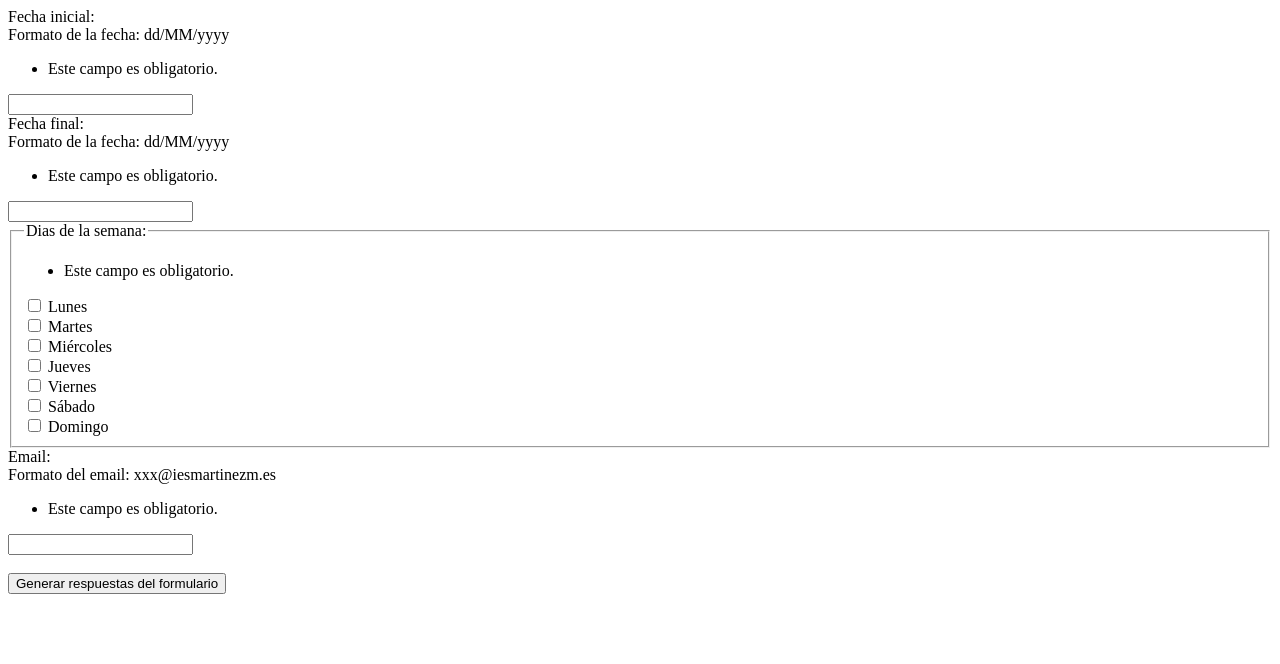
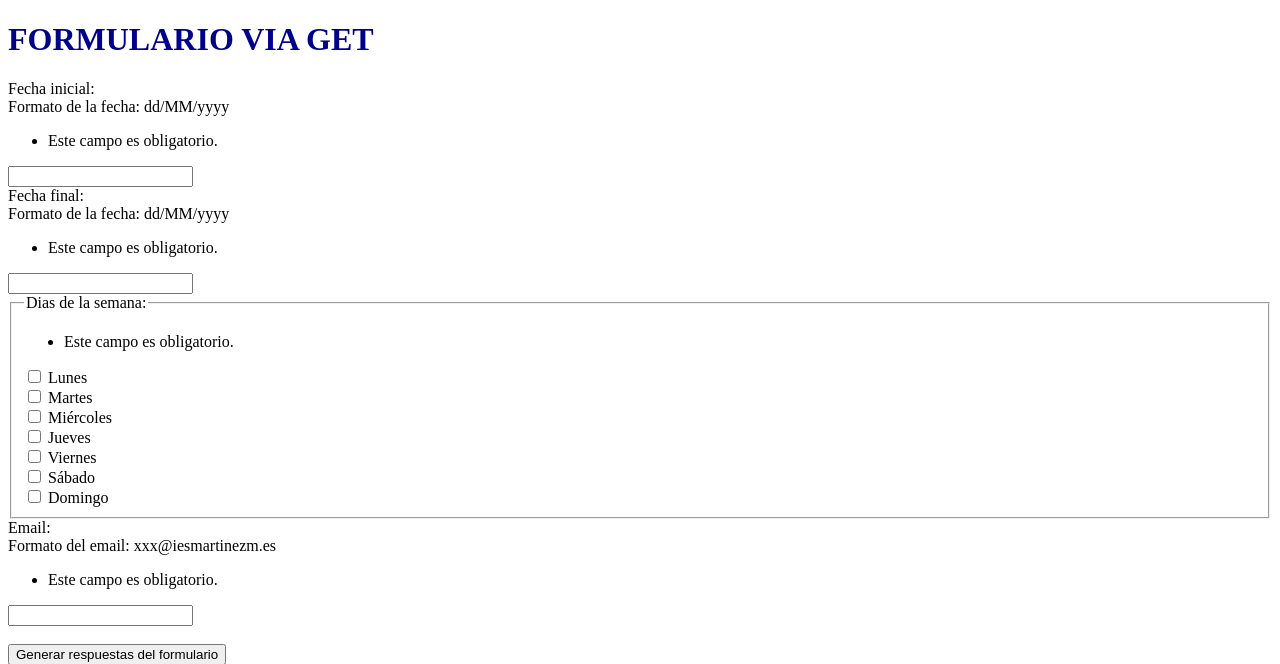
Before and after one commit to mariamarcub/Formulario, a Django app: page /appForm/formulario/ in a window 1280 px wide. Shown: the top 664 px of the page. Run offline with Django 4.2, Linux system fonts and the light colour scheme.

Commit message:
nuevamente terminado

```diff
--- a/appForm/templates/appForm/formulario.html
+++ b/appForm/templates/appForm/formulario.html
@@ -5,7 +5,7 @@
     <title>Rellenar el Formulario</title>
 </head>
 <body>
-
+    <h1 style="color: darkblue; ">FORMULARIO VIA GET</h1>
     <form method="get">
         {{ form.as_div }}
         </br>
--- a/appForm/templates/appForm/respuesta_formulario.html
+++ b/appForm/templates/appForm/respuesta_formulario.html
@@ -5,6 +5,7 @@
     <title>Respuesta Formulario</title>
 </head>
 <body>
+    <h1 style="color: darkred; ">RESPUESTA DEL FORMULARIO</h1>
     <table style="border: 2px solid black;">
         <tr style="text-align: center">
             <td style="border: 1px solid black;">Fecha De Inicio</td>
```
